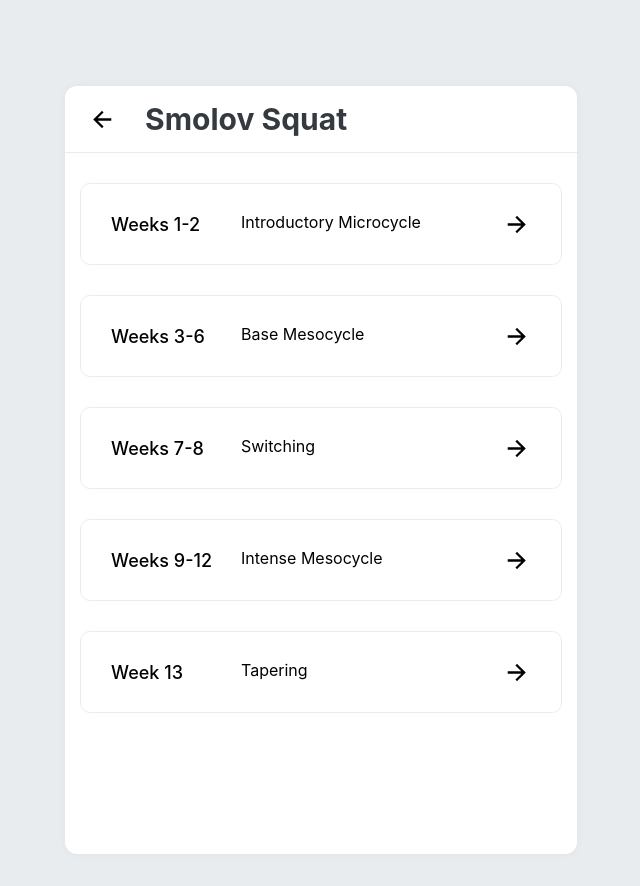
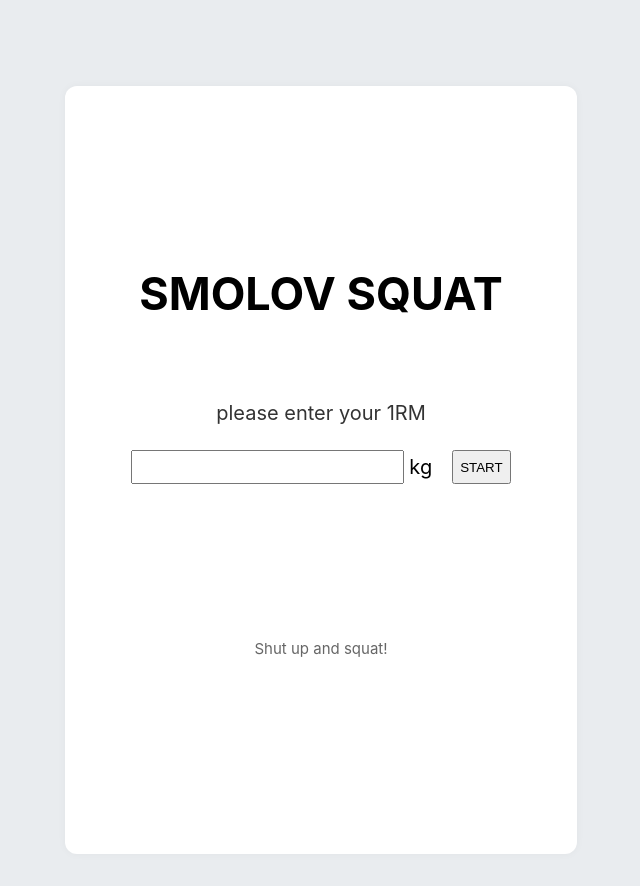
Before and after one commit to cheoljin408/smolov-squat-program, a React (Create React App) app: page / in a window 1280 px wide. Shown: the whole page, without its empty margins (319-959 px from the left). Built offline with nearby package versions, Linux system fonts and the light colour scheme.

Commit message:
컴포넌트 수정 및 라우트 추가

```diff
--- a/package.json
+++ b/package.json
@@ -7,9 +7,11 @@
     "@testing-library/react": "^11.1.0",
     "@testing-library/user-event": "^12.1.10",
     "bootstrap-switch-button-react": "^1.2.0",
+    "history": "^5.0.0",
     "react": "^17.0.1",
     "react-dom": "^17.0.1",
     "react-icons": "^4.1.0",
+    "react-router-dom": "^5.2.0",
     "react-scripts": "4.0.1",
     "styled-components": "^5.2.1",
     "web-vitals": "^0.2.4"
--- a/src/App.js
+++ b/src/App.js
@@ -1,6 +1,9 @@
 import React from "react";
 import { createGlobalStyle } from "styled-components";
 import WeeklyWorkout from "./components/WeeklyWorkout";
+import Template from "./components/Template";
+import Main from "./components/Main";
+import { BrowserRouter, Route, Link, Switch } from "react-router-dom";
 
 const GlobalStyle = createGlobalStyle`
   body {
@@ -12,7 +15,13 @@ function App() {
   return (
     <>
       <GlobalStyle />
-      <WeeklyWorkout />
+      <Template>
+        <Switch>
+          <Route path="/" component={Main} exact />
+          <Route path="/weeklyworkout" component={WeeklyWorkout} />
+          {/* <Route path="/weeklyworkout/:week" component={} /> */}
+        </Switch>
+      </Template>
     </>
   );
 }
--- a/src/components/Head.js
+++ b/src/components/Head.js
@@ -1,6 +1,7 @@
 import React from "react";
 import styled from "styled-components";
 import { IoArrowBackSharp } from "react-icons/io5";
+import { withRouter } from "react-router-dom";
 
 const HeadBlock = styled.div`
   padding: 15px;
@@ -25,15 +26,19 @@ const GoBack = styled.div`
   margin-right: 10px;
 `;
 
-function Head() {
+function Head({ history }) {
   return (
     <HeadBlock>
       <GoBack>
-        <IoArrowBackSharp />
+        <IoArrowBackSharp
+          onClick={() => {
+            history.goBack();
+          }}
+        />
       </GoBack>
       <h1>Smolov Squat</h1>
     </HeadBlock>
   );
 }
 
-export default Head;
+export default withRouter(Head);
--- a/src/components/Main.js
+++ b/src/components/Main.js
@@ -52,7 +52,9 @@ const StartButton = styled.button`
   margin-left: 10px;
 `;
 
-function Main() {
+function Main({ history }) {
+  const input1RM = () => history.push("/weeklyworkout");
+
   return (
     <TitleBlock>
       <h1>SMOLOV SQUAT</h1>
@@ -61,7 +63,7 @@ function Main() {
         <InsertForm>
           <Input />
           <p className="p2">kg</p>
-          <StartButton>START</StartButton>
+          <StartButton onClick={input1RM}>START</StartButton>
         </InsertForm>
       </InsertFormPosition>
       <p className="p3">Shut up and squat!</p>
--- a/src/components/ProgramBox.js
+++ b/src/components/ProgramBox.js
@@ -1,6 +1,7 @@
 import React from "react";
 import styled from "styled-components";
 import { IoArrowForwardSharp } from "react-icons/io5";
+import { withRouter } from "react-router-dom";
 
 const Box = styled.div`
   width: 450px;
@@ -40,7 +41,7 @@ const GoForward = styled.div`
   text-align: right;
 `;
 
-function ProgramBox({ week, description }) {
+function ProgramBox({ week, description, link, history }) {
   return (
     <Box>
       <div>
@@ -48,10 +49,13 @@ function ProgramBox({ week, description }) {
         <p className="p2">{description}</p>
       </div>
       <GoForward>
-        <IoArrowForwardSharp />
+        <IoArrowForwardSharp
+          onClick={() => {
+            history.push(link);
+          }}
+        />
       </GoForward>
     </Box>
   );
 }
-
-export default ProgramBox;
+export default withRouter(ProgramBox);
--- a/src/components/WeeklyWorkout.js
+++ b/src/components/WeeklyWorkout.js
@@ -1,6 +1,5 @@
 import React from "react";
 import styled from "styled-components";
-import Template from "./Template";
 import Head from "./Head";
 import ProgramBox from "./ProgramBox";
 
@@ -9,26 +8,31 @@ const textArray = [
     id: 1,
     week: "Weeks 1-2",
     description: "Introductory Microcycle",
+    link: "/weeklyworkout/week12",
   },
   {
     id: 2,
     week: "Weeks 3-6",
     description: "Base Mesocycle",
+    link: "/weeklyworkout/week36",
   },
   {
     id: 3,
     week: "Weeks 7-8",
     description: "Switching",
+    link: "/weeklyworkout/week78",
   },
   {
     id: 4,
     week: "Weeks 9-12",
-    description: "Intense Mesocycle",
+    description: "Intense Mesoycle",
+    link: "/weeklyworkout/week912",
   },
   {
     id: 5,
     week: "Week 13",
     description: "Tapering",
+    link: "/weeklyworkout/week13",
   },
 ];
 
@@ -42,14 +46,18 @@ const BoxBlock = styled.div`
 
 function WeeklyWorkout() {
   const boxs = textArray.map((text) => (
-    <ProgramBox week={text.week} description={text.description} />
+    <ProgramBox
+      week={text.week}
+      description={text.description}
+      link={text.link}
+    />
   ));
 
   return (
-    <Template>
+    <>
       <Head />
       <BoxBlock>{boxs}</BoxBlock>
-    </Template>
+    </>
   );
 }
 
--- a/src/index.js
+++ b/src/index.js
@@ -1,14 +1,18 @@
-import React from 'react';
-import ReactDOM from 'react-dom';
-import './index.css';
-import App from './App';
-import reportWebVitals from './reportWebVitals';
+import React from "react";
+import ReactDOM from "react-dom";
+import "./index.css";
+import App from "./App";
+import reportWebVitals from "./reportWebVitals";
+import { BrowserRouter, Router } from "react-router-dom";
+import { createBrowserHistory } from "history";
+
+const customHistory = createBrowserHistory();
 
 ReactDOM.render(
-  <React.StrictMode>
+  <BrowserRouter>
     <App />
-  </React.StrictMode>,
-  document.getElementById('root')
+  </BrowserRouter>,
+  document.getElementById("root")
 );
 
 // If you want to start measuring performance in your app, pass a function
```
Also changed, not shown: src/components/Week.js (added, +7 -0 lines), 2 other files (tests, documents, lock files or other folders).
